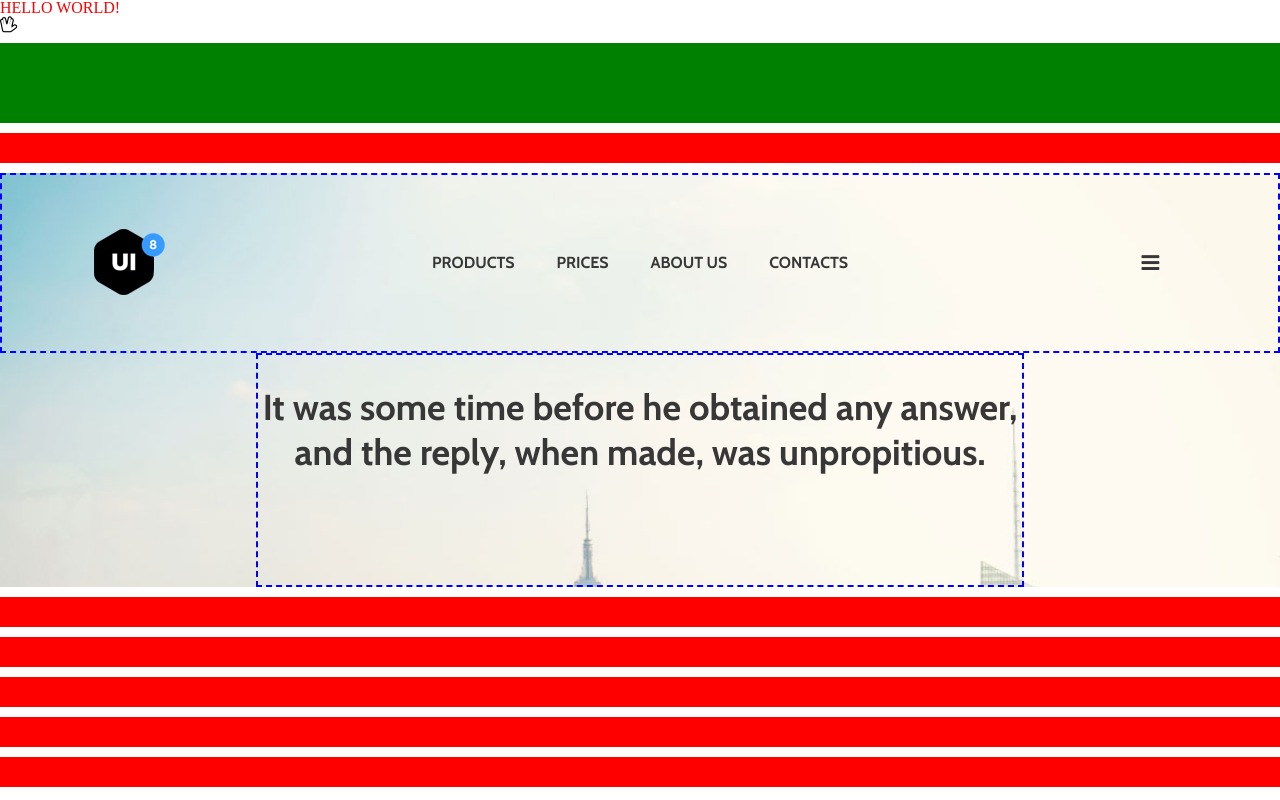
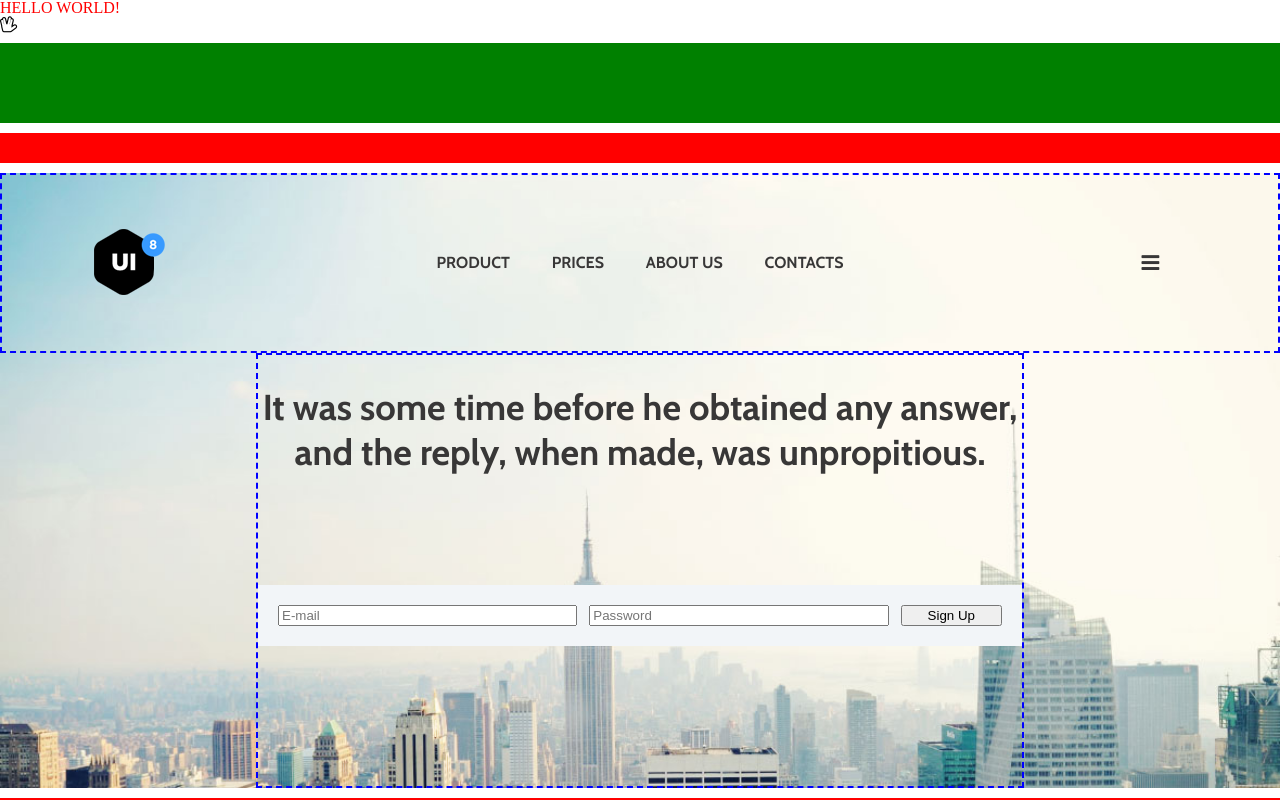
Before and after one commit to Oleksandr58/headers-nov-team, a website: page app/index.html in a window 1280 px wide. Shown: the top 800 px of the page. Drawn offline with nearby package versions, Linux system fonts and the light colour scheme.

Commit message:
add form in header

```diff
--- a/app/index.html
+++ b/app/index.html
@@ -13,15 +13,15 @@
   	<div class="header header__second"></div>
   	<div class="header header__third">
 		<div class="l-grid">
-				<div class="l-grid__item">
-					<div class="logo header__third--logo">
-						<a href="/"><img src="../img/ui-logo.png" alt="UI Logo"></a>
-					</div>
+			<div class="l-grid__item l-grid__item--flex">
+				<a href="/" class="header__third--logo">
+					<img src="../img/ui-logo.png" alt="UI Logo">
+				</a>
 				<ul class="menu header__third--menu">
-						<li class="menu__item"><a href="#">PRODUCTS</a></li>
-						<li class="menu__item"><a href="#">PRICES</a></li>
-						<li class="menu__item"><a href="#">ABOUT US</a></li>
-						<li class="menu__item"><a href="#">CONTACTS</a></li>
+					<li class="menu__item"><a href="#">Product</a></li>
+					<li class="menu__item"><a href="#">Prices</a></li>
+					<li class="menu__item"><a href="#">About us</a></li>
+					<li class="menu__item"><a href="#">Contacts</a></li>
 				</ul>
 				<div class="hamb-menu header__third--hamb-menu">
 					<span class="fa fa-bars"></span>
@@ -30,7 +30,17 @@
 			<div class="l-grid__item l-grid__item--center">
 				<p class="warning header__third--warning">It was some time before he obtained
 					any answer, and the reply, when made, was unpropitious.</p>
-					<div class="form header__third--form"></div>
+				<form class="form header__third--form" action="/" method="POST" name="sign_up">
+					<div class="form__input">
+						<input type="text" name="login" class="input" placeholder="E-mail">
+					</div>
+					<div class="form__input">
+						<input type="password" name="password" class="input" placeholder="Password">
+					</div>
+					<div class="form__button">
+						<button type="submit" class="button">Sign Up</button>
+					</div>
+				</form>
 			</div>
 		</div>
 	</div>
--- a/app/styles/headers/_third.scss
+++ b/app/styles/headers/_third.scss
@@ -2,20 +2,19 @@
     width: 100%;
 
     &__item {
-        display: flex;
         justify-content: space-between;
         height: 100%;
         border: 2px dashed blue; // !! Must be removed after finish
+
+        &--flex {
+            display: flex;
+        }
 
         &--center {
             margin-left: 20%;
             margin-right: 20%;
         }
     }
-}
-
-.logo {
-
 }
 
 .menu {
@@ -33,6 +32,7 @@
 
 .menu a {
     text-decoration: none;
+    text-transform: uppercase;
     color: $color--main;
 }
 
@@ -47,7 +47,21 @@
 }
 
 .form {
+    display: flex;
+    flex-wrap: wrap;
+    padding: 20px;
+    align-items: center;
+    background-color: $color--grey;
 
+    &__input {
+        width: 43%;
+        padding-right: 20px;
+        box-sizing: border-box;
+    }
+
+    &__button {
+        width: 14%;
+    }
 }
 
 .header {
@@ -56,6 +70,7 @@
         height: auto;
         background-image: url("../img/bg_third-header.jpg");
         background-size: cover;
+        min-width: 500px;
         font-size: $font--main;
         color: $color--main;
 
@@ -79,8 +94,20 @@
         }
 
         &--warning {
-            padding-top: 30px;
-            padding-bottom: 110px;
+            margin-top: 30px;
+            margin-bottom: 110px;
+        }
+
+        &--form {
+            margin-bottom: 140px;
         }
     }
 }
+
+.input {
+    width: 100%;
+}
+
+.button {
+    width: 100%;
+}
--- a/app/styles/variables.scss
+++ b/app/styles/variables.scss
@@ -2,6 +2,7 @@
 
 $color_red: #FF0000;
 $color--main: #383737;
+$color--grey: #f2f5f8;
 
 $font--main: 16px;
 $font--big: 36px;
```
Also changed, not shown: app/styles/main.css. Lines whose indentation alone changed are shown as unchanged.
